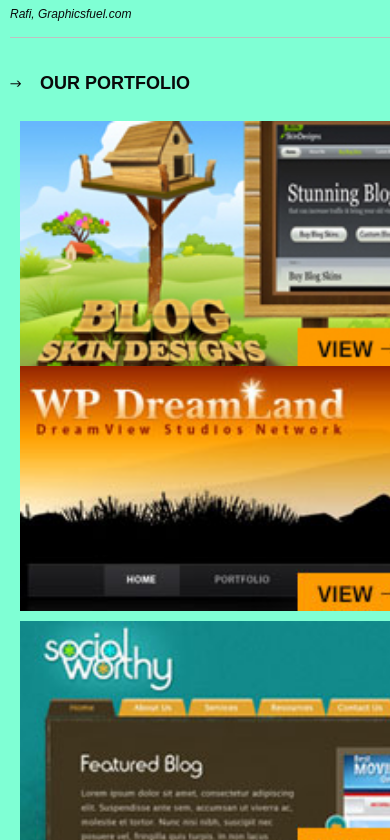
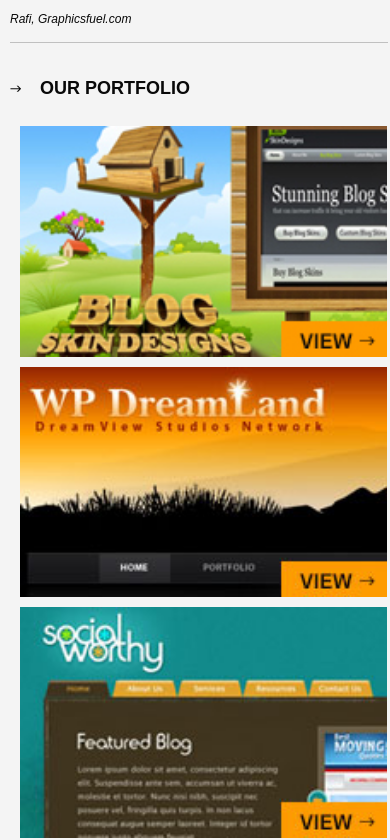
Before and after one commit to PaulaZP/web-Creative-responsiveTotal, a website: page index.html in a window 390 px wide. Shown: the part 924-1764 px from the top of the page. Drawn offline with Linux system fonts and the light colour scheme.

Commit message:
Arreglo del css en el movil

```diff
--- a/sass/Brekpoints/_movil.scss
+++ b/sass/Brekpoints/_movil.scss
@@ -1,11 +1,15 @@
 /*Responsive Movil*/
 @media(max-width: 767px){
-    body{
-        background-color: aquamarine;
+    .wrapper{
+        max-width: 97%;
+        width: 960px;
+        padding: 10px 10px;
+        margin: 0 auto;
     }
 
     .caja-img img{
-        width: 100%;
+        width: 97%;
+        margin-bottom: 10px;
     }
 
     #blog-updates{
--- a/sass/components/_content.scss
+++ b/sass/components/_content.scss
@@ -10,7 +10,7 @@
 .wrapper{
     max-width: 100%;
     width: 960px;
-    padding: 0 10px 0 10px;
+    padding: 10px 10px;
     margin: 0 auto;
 }
 .header{
--- a/sass/components/_header.scss
+++ b/sass/components/_header.scss
@@ -6,11 +6,12 @@
 .nav{
     display: none;
 }
-#menu{
-    width: 68%;
+#menu {
+    width: 69%;
     float: $right;
     position: $relative;
 }
+
 #menu-link-email{
     text-decoration: none;
     color: $gris_oscuro;
```
Also changed, not shown: css/style.css.
